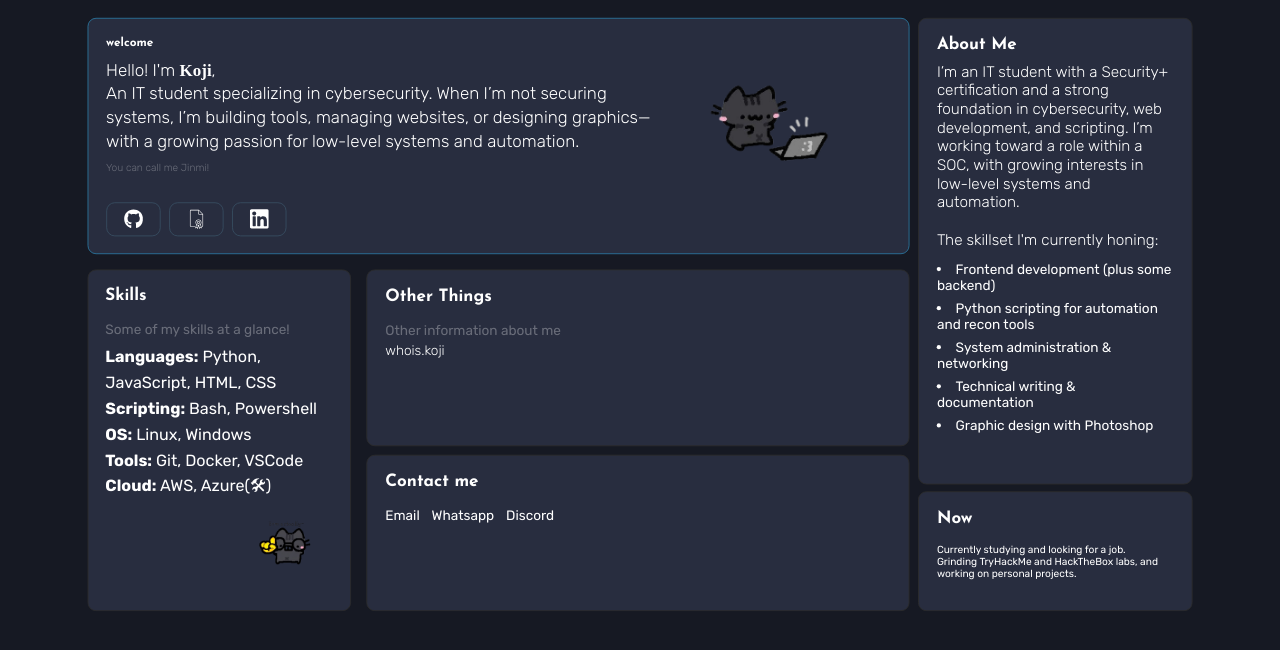
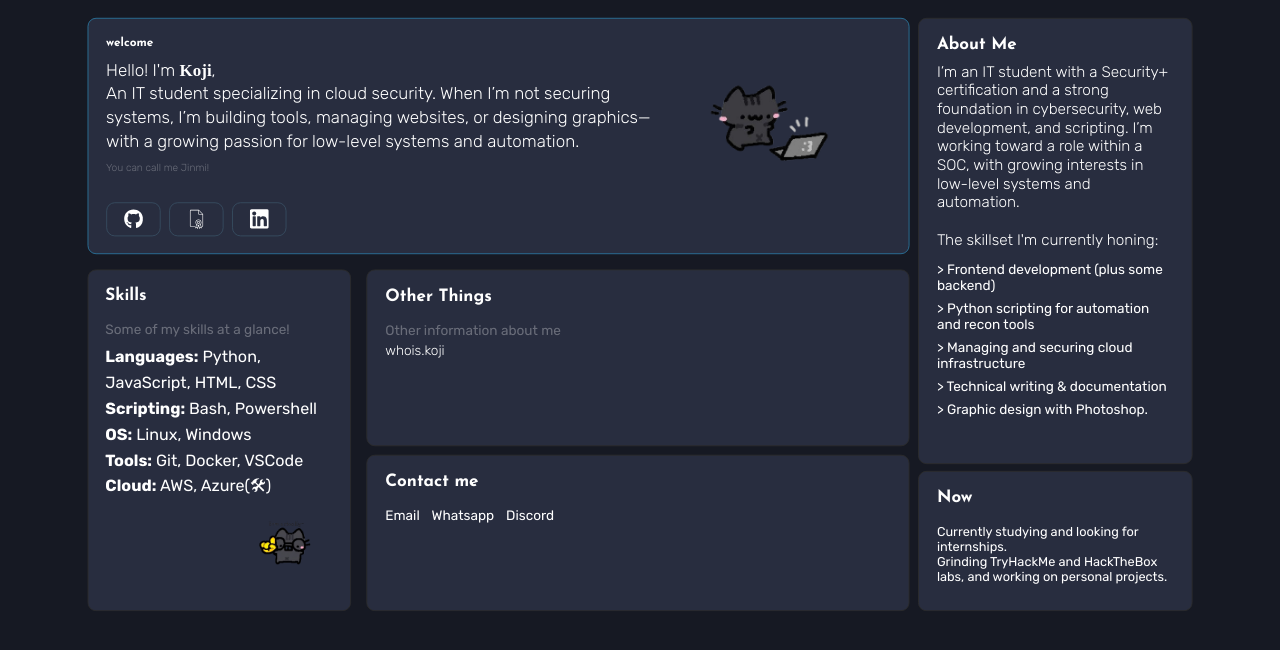
Before and after one commit to Jinmi-codes/jinmi-codes.github.io, a plain HTML site: page index.html in a window 1280 px wide. Drawn offline with Linux system fonts and the light colour scheme; a web font is replaced by a local one.

Commit message:
Edit Info

```diff
--- a/index.html
+++ b/index.html
@@ -31,7 +31,7 @@
                         <h5>welcome</h5>
                     <p>
                         Hello! I'm <b>Koji</b>, <br>
-                        An IT student specializing in cybersecurity. When I’m not securing systems, I’m building tools, managing websites, or designing graphics—with a growing passion for low-level systems and automation.
+                        An IT student specializing in cloud security. When I’m not securing systems, I’m building tools, managing websites, or designing graphics—with a growing passion for low-level systems and automation.
                     </p>
                     <h4 class="smol">You can call me Jinmi!</h4>
 
@@ -135,17 +135,17 @@
 
                     </p>
                     <div>
-                        <li>Frontend development (plus some backend)</li>
-                        <li>Python scripting for automation and recon tools</li>
-                        <li>System administration & networking</li>
-                        <li>Technical writing & documentation</li>
-                        <li>Graphic design with Photoshop</li>
+                        <li style="list-style: none;"> > Frontend development (plus some backend)</li>
+                        <li style="list-style: none;"> > Python scripting for automation and recon tools</li>
+                        <li style="list-style: none;"> > Managing and securing cloud infrastructure</li>
+                        <li style="list-style: none;"> > Technical writing & documentation</li>
+                        <li style="list-style: none;"> > Graphic design with Photoshop.</li>
                     </div>
                 </div>
                 <div class="present">
                     <h1>Now</h1>
                     <p>
-                        Currently studying and looking for a job. <br>
+                        Currently studying and looking for internships. <br>
                         Grinding TryHackMe and HackTheBox labs, and working on personal projects. <br>
                     </p>
                 </div>
--- a/style.css
+++ b/style.css
@@ -367,5 +367,5 @@ h4{
 
 .present>p{
 
-    font-size: 12px;
+    font-size: 15px;
 }
```
Also changed, not shown: 1 other file.
